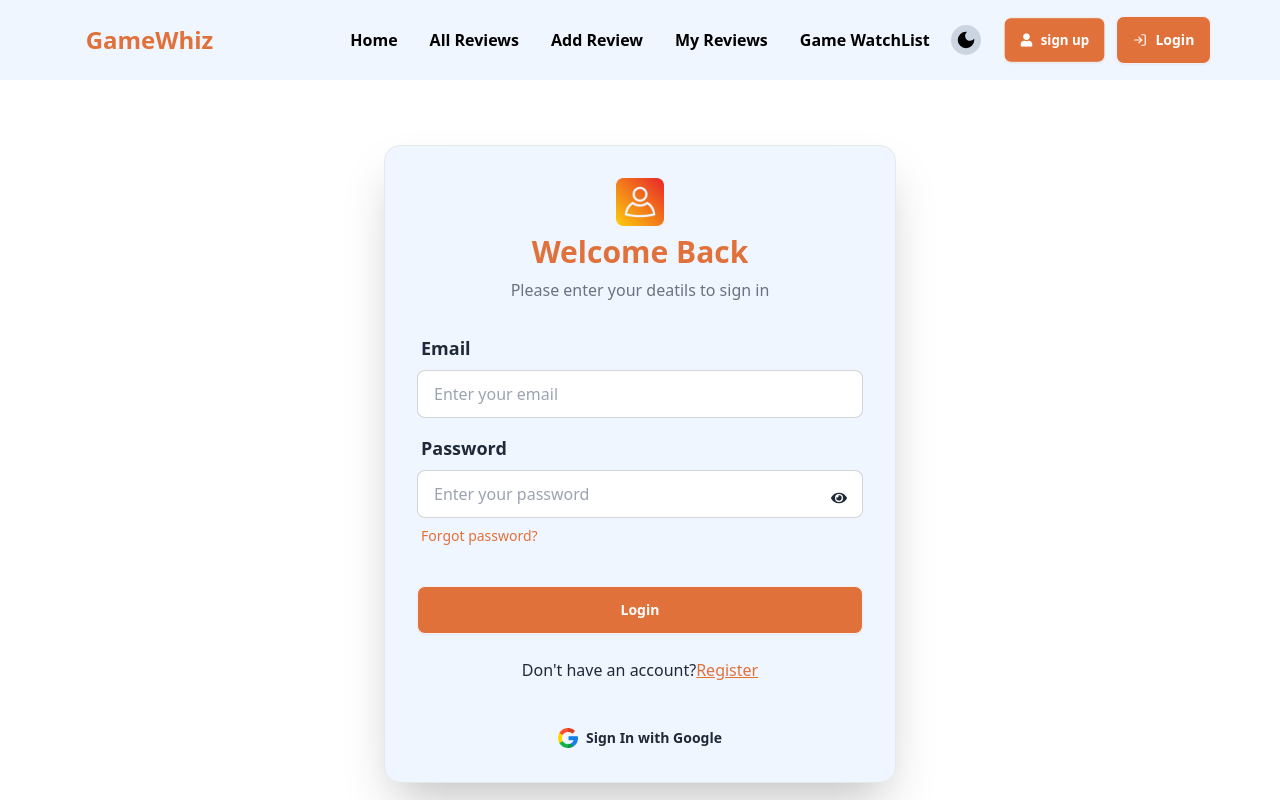
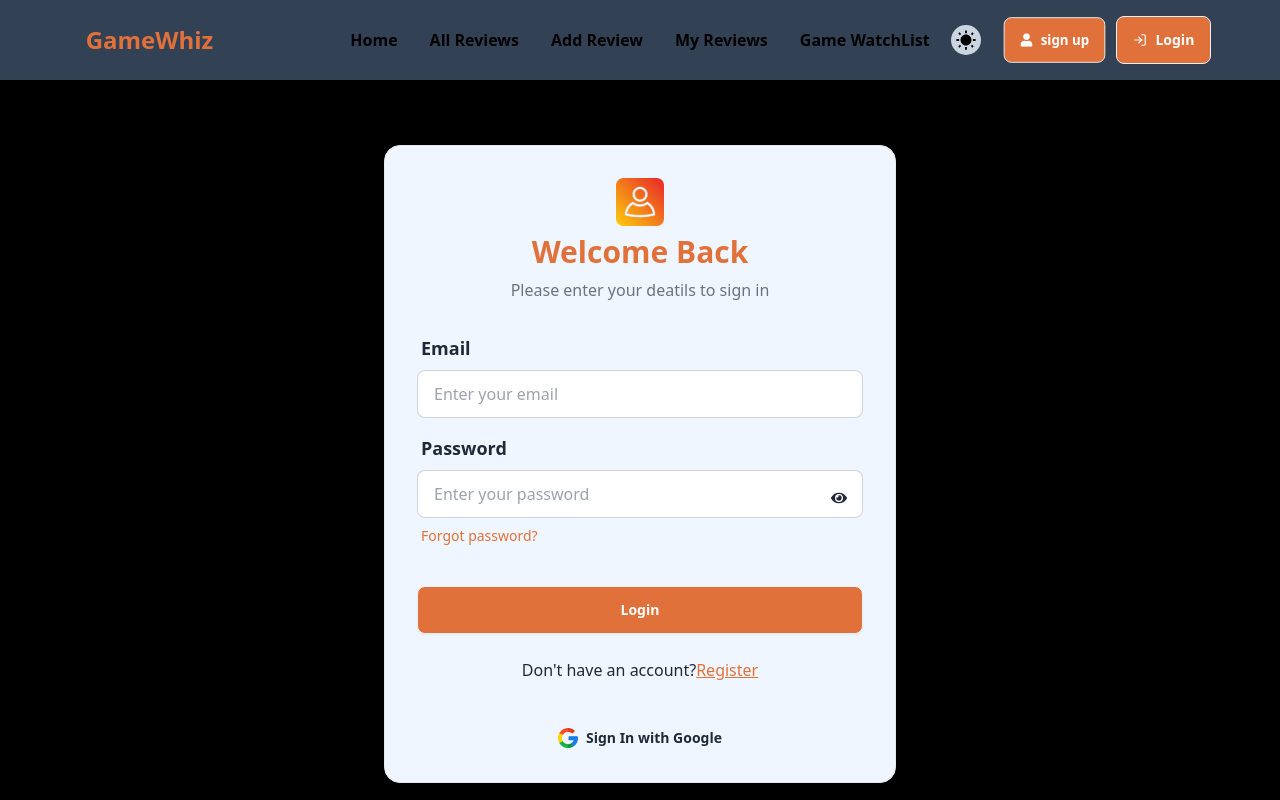
Before and after one commit to IftekarRahmanRuhit/GameWhiz-client-side, a React (Vite) app: page /login in a window 1280 px wide. Shown: the top 800 px of the page. Built offline with nearby package versions, Linux system fonts and the light colour scheme; no server answers.

Commit message:
added theme info at localstorage

```diff
--- a/src/Components/MainLayout/Mainlayout.jsx
+++ b/src/Components/MainLayout/Mainlayout.jsx
@@ -2,13 +2,16 @@
 import Navbar from "../Navbar";
 import Footer from "../Footer";
 import { Toaster } from "react-hot-toast";
-import { useState } from "react";
+import { useEffect, useState } from "react";
 import { ThemeContext } from "../../ThemeContext/ThemeContext";
 
 
 const Mainlayout = () => {
 
   const [theme,setTheme]= useState('light')
+  useEffect(()=>{
+    setTheme(localStorage.getItem('theme')?localStorage.getItem('theme'):'dark')
+  },[])
 
     return (
       <ThemeContext.Provider value={{theme, setTheme}} >
--- a/src/Components/Navbar.jsx
+++ b/src/Components/Navbar.jsx
@@ -1,4 +1,3 @@
-
 import { useContext, useEffect, useState } from "react";
 import { Link, NavLink } from "react-router-dom";
 import toast from "react-hot-toast";
@@ -6,7 +5,7 @@
 import { FaUser } from "react-icons/fa";
 import { LuLogIn } from "react-icons/lu";
 import { AuthContext } from "../Provider/AuthProvider";
-import Swal from 'sweetalert2';
+import Swal from "sweetalert2";
 import { MdDarkMode } from "react-icons/md";
 import { IoMdSunny } from "react-icons/io";
 import { ThemeContext } from "../ThemeContext/ThemeContext";
@@ -14,15 +13,14 @@
 const Navbar = () => {
   const { user, signOutUser, loading } = useContext(AuthContext);
   const [isMenuOpen, setIsMenuOpen] = useState(false);
-  const [toggle, setToggle] = useState(true)
-  const {theme, setTheme} = useContext(ThemeContext)
+  const [toggle, setToggle] = useState(true);
+  const { theme, setTheme } = useContext(ThemeContext);
 
-  useEffect(()=>{
-    console.log('theme', theme)
-  },[])
+  useEffect(() => {
+    console.log("theme", theme);
+  }, []);
 
-
-  console.log(user)
+  console.log(user);
   const handleSignOut = () => {
     signOutUser()
       .then(() => {
@@ -32,7 +30,6 @@
         toast.error(error.message);
       });
   };
-
 
   const links = (
     <>
@@ -152,8 +149,6 @@
           </li>
         </>
       )}
-
-
     </>
   );
 
@@ -210,20 +205,19 @@
           <ul className="menu-horizontal space-x-8">{links}</ul>
         </div>
         <div className="navbar-end">
-
           <div className="mr-5">
-
-          {theme=='light'?<MdDarkMode onClick={()=>setTheme('dark')} className="text-[30px] bg-slate-300 text-black p-1 rounded-full cursor-pointer" />: <IoMdSunny onClick={()=>setTheme('light')} className="text-[30px] bg-slate-300 text-black p-1 rounded-full cursor-pointer" />}
-
-
-          {/* <MdDarkMode />
-          <IoMdSunny /> */}
-
-
-
+            {theme == "light" ? (
+              <MdDarkMode
+                onClick={() =>{ setTheme("dark"); localStorage.setItem('theme','dark')}}
+                className="text-[30px] bg-slate-300 text-black p-1 rounded-full cursor-pointer"
+              />
+            ) : (
+              <IoMdSunny
+                onClick={() => {setTheme("light");localStorage.setItem('theme','light')}}
+                className="text-[30px] bg-slate-300 text-black p-1 rounded-full cursor-pointer"
+              />
+            )}
           </div>
-
-
 
           {user ? (
             <div className="flex-none">
@@ -292,4 +286,4 @@
   );
 };
 
-export default Navbar
+export default Navbar;
```
Lines whose indentation alone changed are shown as unchanged.
